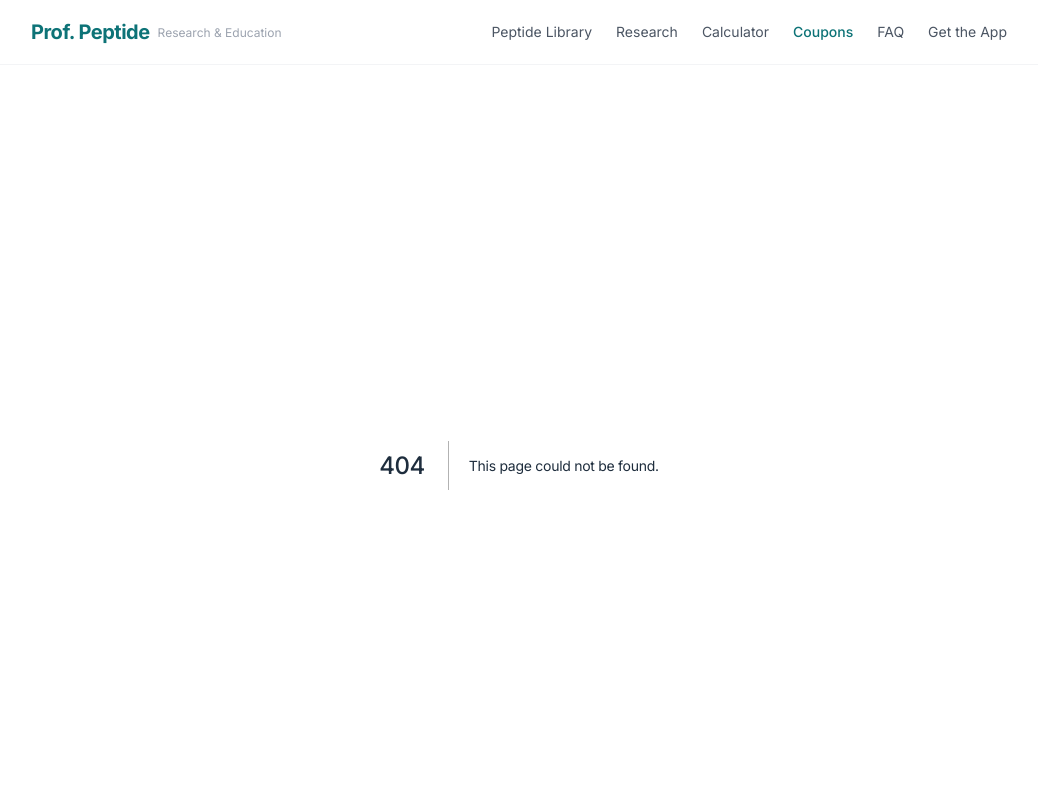
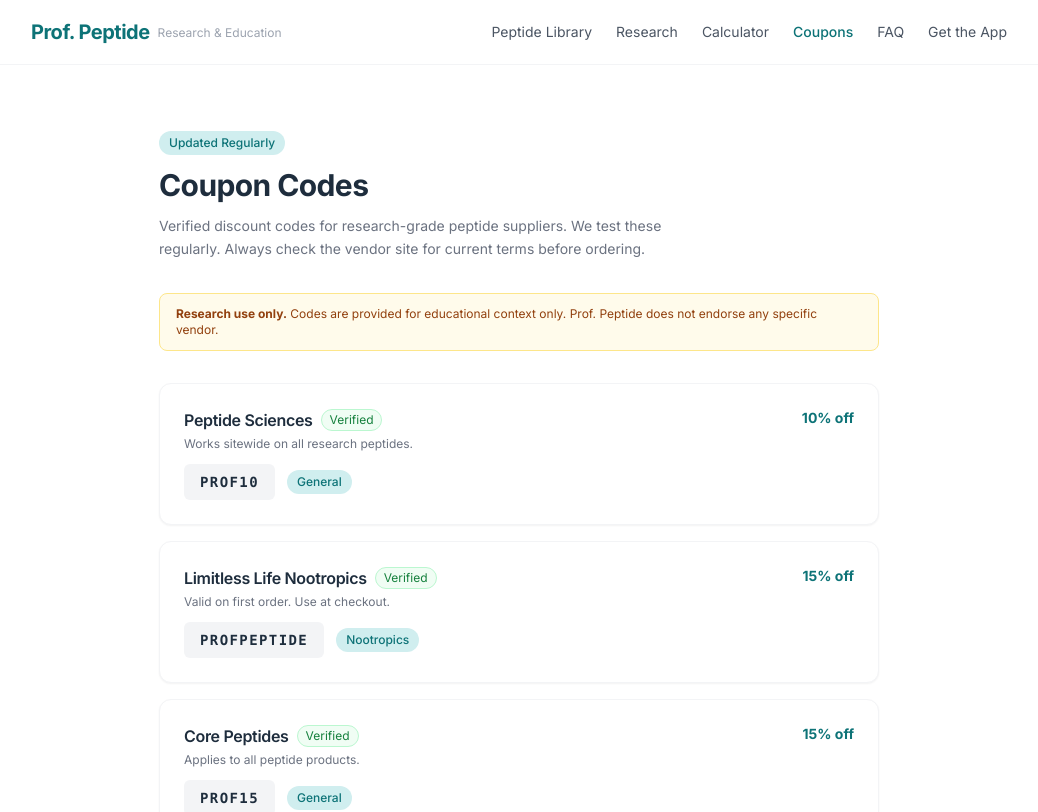
Before and after one commit to masbooksonebay/profpeptide, a Next.js app: page /coupons in a window 1280 px wide. Before the commit this address had no page. Shown: the top 812 px of the page, without its empty margins (121-1159 px from the left). Built offline with nearby package versions, Linux system fonts and the light colour scheme.

Commit message:
Add Coupons page

```diff
--- /dev/null
+++ b/src/app/coupons/page.tsx
@@ -0,0 +1,81 @@
+export const metadata = {
+  title: "Coupon Codes | Prof. Peptide",
+  description: "Verified peptide supplier discount codes, updated regularly.",
+};
+
+const coupons = [
+  {
+    vendor: "Peptide Sciences",
+    code: "PROF10",
+    discount: "10% off",
+    category: "General",
+    verified: true,
+    note: "Works sitewide on all research peptides.",
+  },
+  {
+    vendor: "Limitless Life Nootropics",
+    code: "PROFPEPTIDE",
+    discount: "15% off",
+    category: "Nootropics",
+    verified: true,
+    note: "Valid on first order. Use at checkout.",
+  },
+  {
+    vendor: "Core Peptides",
+    code: "PROF15",
+    discount: "15% off",
+    category: "General",
+    verified: true,
+    note: "Applies to all peptide products.",
+  },
+  {
+    vendor: "Behemoth Labz",
+    code: "PROFPEP",
+    discount: "10% off",
+    category: "General",
+    verified: false,
+    note: "May require minimum order. Check site for current terms.",
+  },
+];
+
+export default function CouponsPage() {
+  return (
+    <div className="section max-w-3xl">
+      <span className="tag mb-3 inline-block">Updated Regularly</span>
+      <h1 className="text-3xl font-bold text-[#1e2d3d] mb-3">Coupon Codes</h1>
+      <p className="text-sm text-gray-500 mb-8 leading-relaxed max-w-lg">
+        Verified discount codes for research-grade peptide suppliers. We test these regularly.
+        Always check the vendor site for current terms before ordering.
+      </p>
+      <div className="bg-amber-50 border border-amber-200 rounded-lg px-4 py-3 mb-8 text-xs text-amber-800">
+        <strong>Research use only.</strong> Codes are provided for educational context only. Prof. Peptide does not endorse any specific vendor.
+      </div>
+      <div className="space-y-4">
+        {coupons.map((c) => (
+          <div key={c.code} className="card">
+            <div className="flex items-start justify-between gap-4">
+              <div>
+                <div className="flex items-center gap-2 mb-1">
+                  <h2 className="text-base font-semibold text-[#1e2d3d]">{c.vendor}</h2>
+                  {c.verified
+                    ? <span className="text-xs bg-green-50 text-green-700 border border-green-200 px-2 py-0.5 rounded-full">Verified</span>
+                    : <span className="text-xs bg-gray-100 text-gray-500 px-2 py-0.5 rounded-full">Unverified</span>
+                  }
+                </div>
+                <p className="text-xs text-gray-500 mb-3">{c.note}</p>
+              </div>
+              <span className="text-sm font-bold text-[#0D7377] whitespace-nowrap">{c.discount}</span>
+            </div>
+            <div className="flex items-center gap-3">
+              <code className="bg-gray-100 px-4 py-2 rounded-md text-sm font-mono font-bold text-[#1e2d3d] tracking-widest">{c.code}</code>
+              <span className="tag text-xs">{c.category}</span>
+            </div>
+          </div>
+        ))}
+      </div>
+      <p className="mt-8 text-xs text-gray-400 leading-relaxed">
+        Codes are periodically verified but may change without notice. Prof. Peptide is not affiliated with or compensated by these vendors. Research peptides are for laboratory use only.
+      </p>
+    </div>
+  );
+}
```
